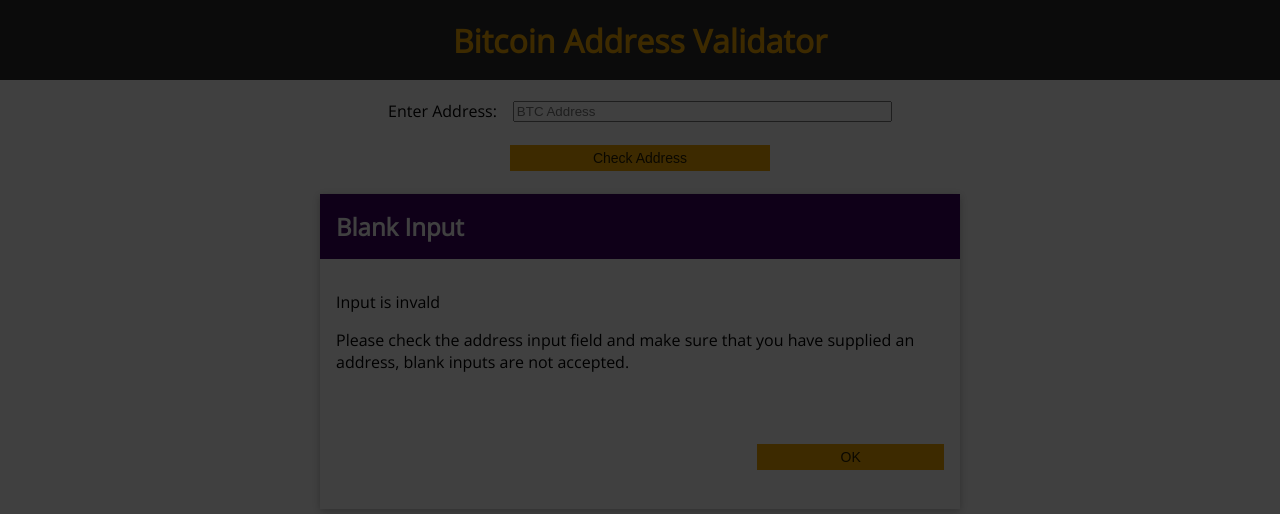
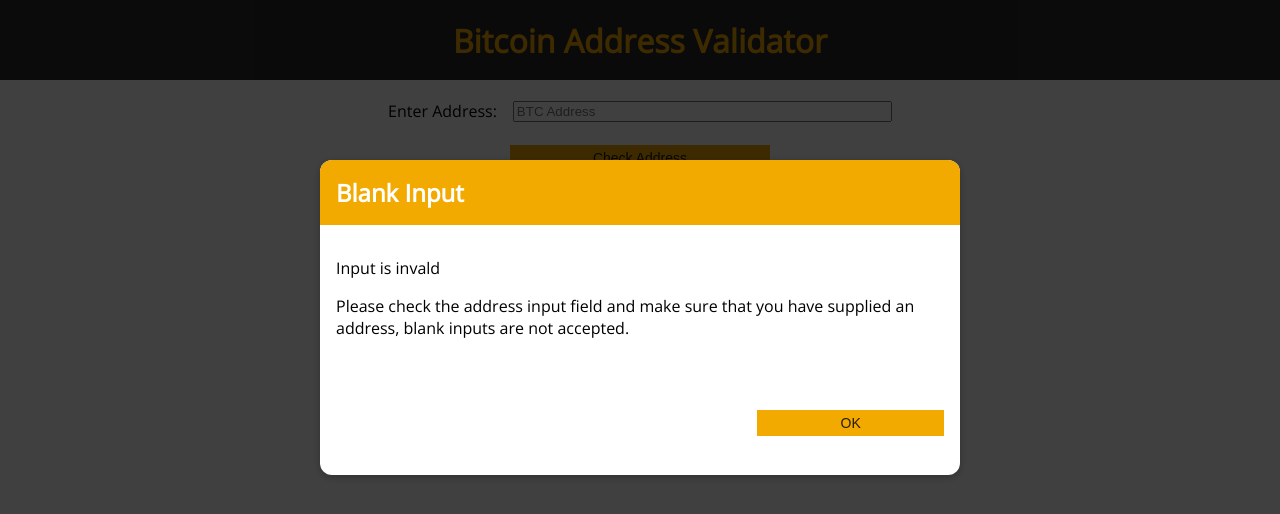
Before and after one commit to byron950/vue.js-bitcoin-address-validator, a Vue app: page / in a window 1280 px wide. Both pictures are taken after a click on the button "Check Address". Shown: the top 514 px of the page. Built offline with nearby package versions, Linux system fonts and the light colour scheme.

Commit message:
Updated 'TheErrorMessage' component to fix error where page was dimming when pop up appeared

```diff
--- a/src/App.vue
+++ b/src/App.vue
@@ -18,6 +18,9 @@ export default {
 <style>
 @import url('https://fonts.googleapis.com/css2?family=Open+Sans:wght@300;400&display=swap');
 
+* {
+  box-sizing: border-box;
+}
 
 body {
   margin: 0;
--- a/src/components/ui/TheErrorMessage.vue
+++ b/src/components/ui/TheErrorMessage.vue
@@ -43,6 +43,12 @@ div {
 }
 
 dialog {
+  position: fixed;
+  top: 20vh;
+  left: 10%;
+  width: 80%;
+  z-index: 100;
+  border-radius: 12px;
   border: none;
   box-shadow: 0 2px 8px rgba(0, 0, 0, 0.26);
   padding: 0;
@@ -51,7 +57,7 @@ dialog {
 }
 
 header {
-  background-color: #3a0061;
+  background-color: #F2A900;
   color: white;
   width: 100%;
   padding: 1rem;
```
